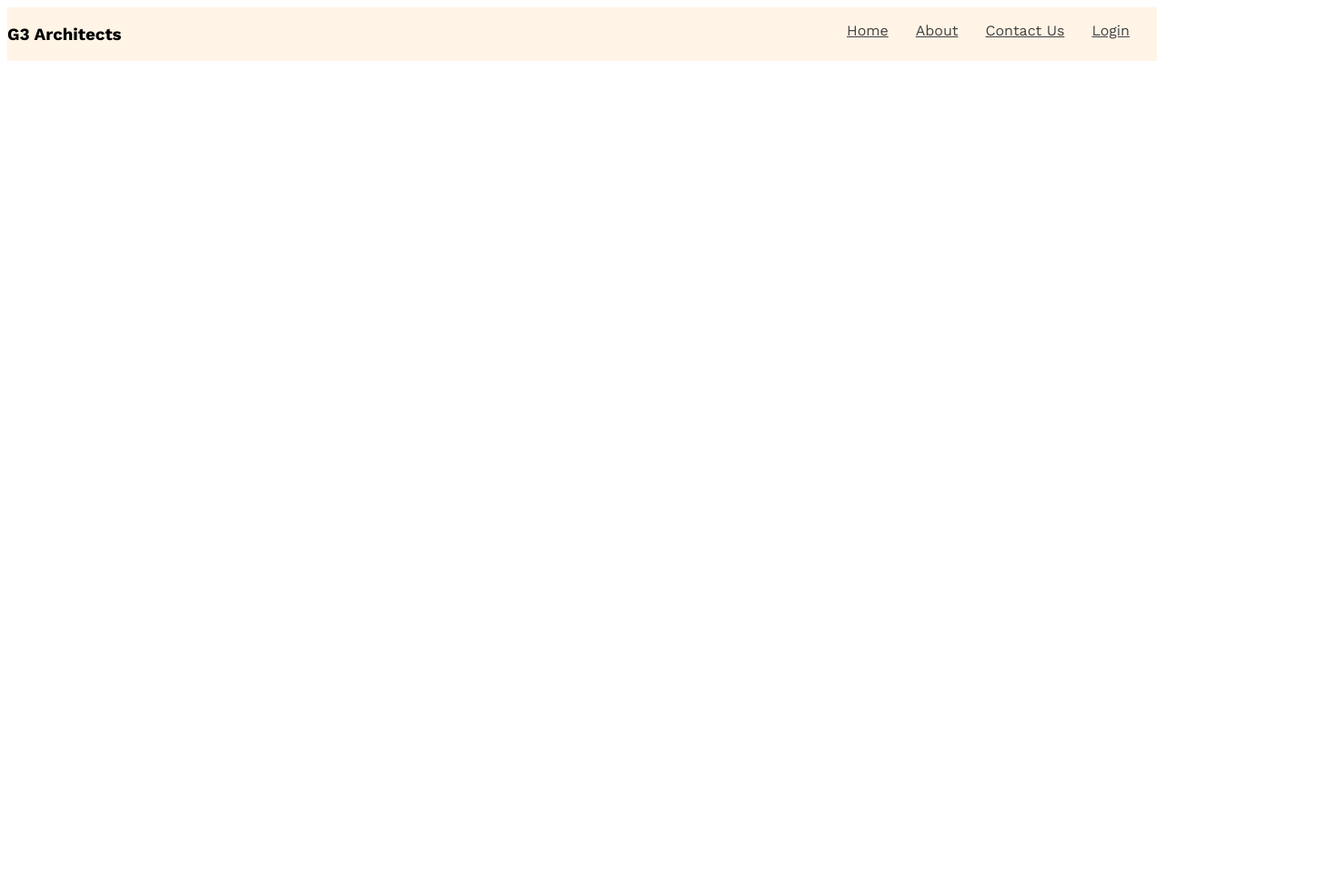
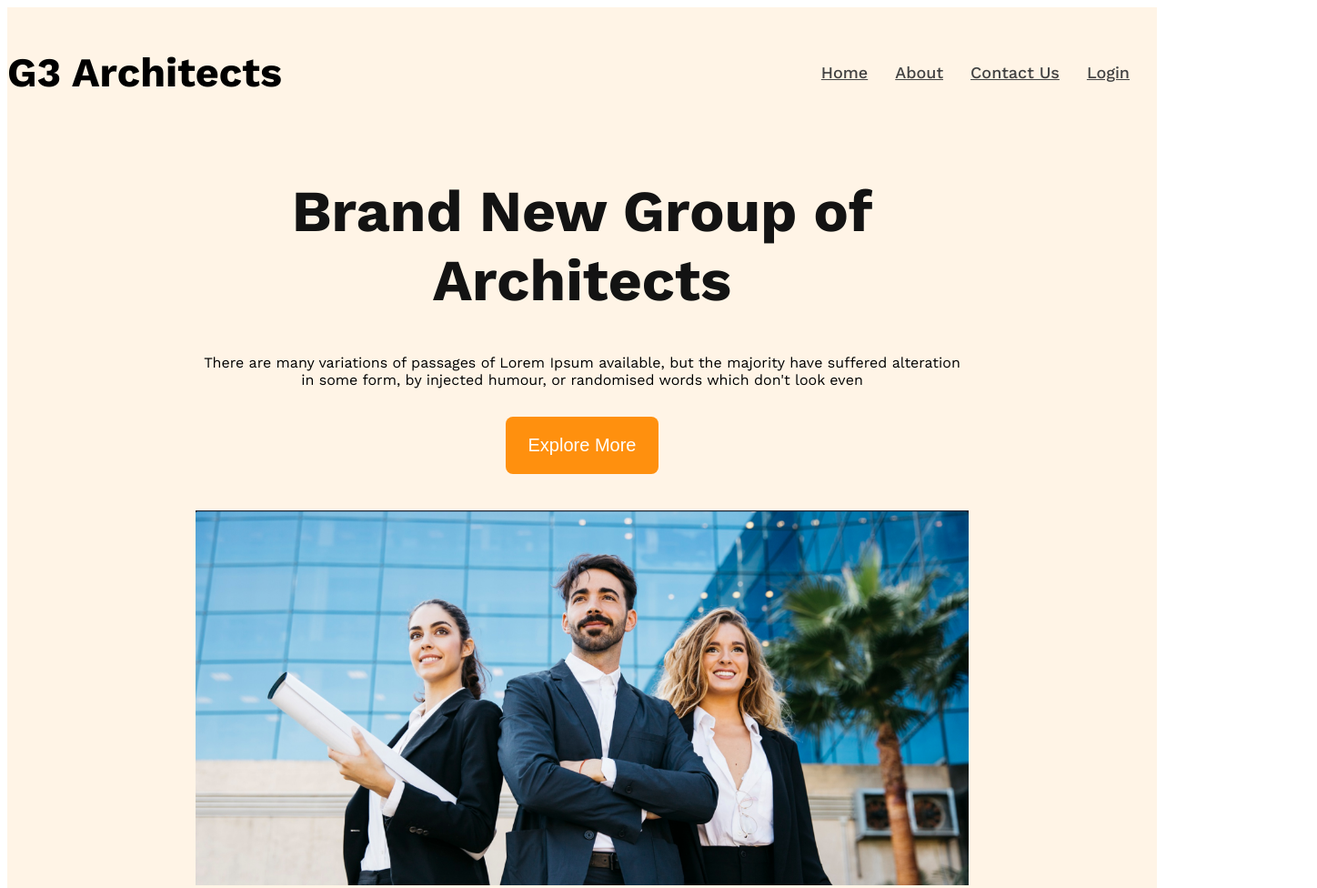
Before and after one commit to NomanXDev/g3-architects-website, a plain HTML site: page index.html in a window 1280 px wide. Shown: the top 976 px of the page at 91% size, 1448 px wide, since content can reach past the window. Before the commit the page ends 800 px from the top, so only its background shows below. Drawn offline with nearby package versions, Linux system fonts and the light colour scheme.

Commit message:
added banner section

```diff
--- a/index.html
+++ b/index.html
@@ -19,12 +19,17 @@
         <li class="nav-item"><a href="" class="nev-links text-gray">Login</a></li>
       </ul>
     </nav>
-
-     <div class="banner">
+    <div class="banner">
+      <div class="banner-content">
+        <h1 class="banner-title">Brand New Group of Architects</h1>
+        <p class="banner-discription">There are many variations of passages of Lorem Ipsum available, but the majority have suffered alteration in some form, by injected humour, or randomised words which don't look even</p>
+      <button class="btn-primary">Explore More</button>
+      <img class="banner-image" src="images/Screenshot 2025-07-17 204009.png" alt="">
+      </div>
 
   </header>
   <main>
-
+ <img src="./images/banner.png" alt="pictureeeeee">
   </main>
   <footer>
 
--- a/styles/architects.css
+++ b/styles/architects.css
@@ -29,19 +29,39 @@
   background-color: rgba(255, 144, 14, 0.1);
 }
 
+.btn-primary{
+  background-color: #FF900E;
+  color: #FFFFFF;
+  padding: 20px 25px;
+  font-size: 1.25rem;
+  font-weight: 600px;
+  border-radius: 8px;
+  border: none;
+  margin-bottom: 40px;
+  margin-top: 15px;
+
+}
+
 /* header styles */
 
 /* navbar related styles */
 .navbar{
   justify-content: space-between;
+  align-items: center;
 
 }
+
+.brand{
+  font-weight: 700px;
+  font-size: 45px;
+}
+
 .nav-item{
   list-style: none;
   margin-right: 30px;
 }
 
-.vav-links{
+.nav-links{
   text-decoration: none;
   font-weight: 500;
   font-size: 18px;
@@ -50,3 +70,30 @@
   max-width: 1440px;
   margin: 0 auto;
 }
+
+
+
+/* banner related style */
+.banner-content{
+  max-width: 850px;
+  margin: 0 auto;
+  text-align: center;
+  margin-bottom: 50px;
+}
+.banner-title{
+  font-weight: 862px;
+  font-size: 4rem;
+  color: rgba(19, 19, 19, 1);
+}
+
+.banner-image{
+  width: 100%;
+}
+
+/* responsive media query */
+@media screen and (mas-width: 576px) {
+  .navbar, .nav-links{
+    flex-direction: column;
+  }
+
+}
```
Also changed, not shown: images/Screenshot 2025-07-17 204009.png (added), images/banner.png, 2 other files.
